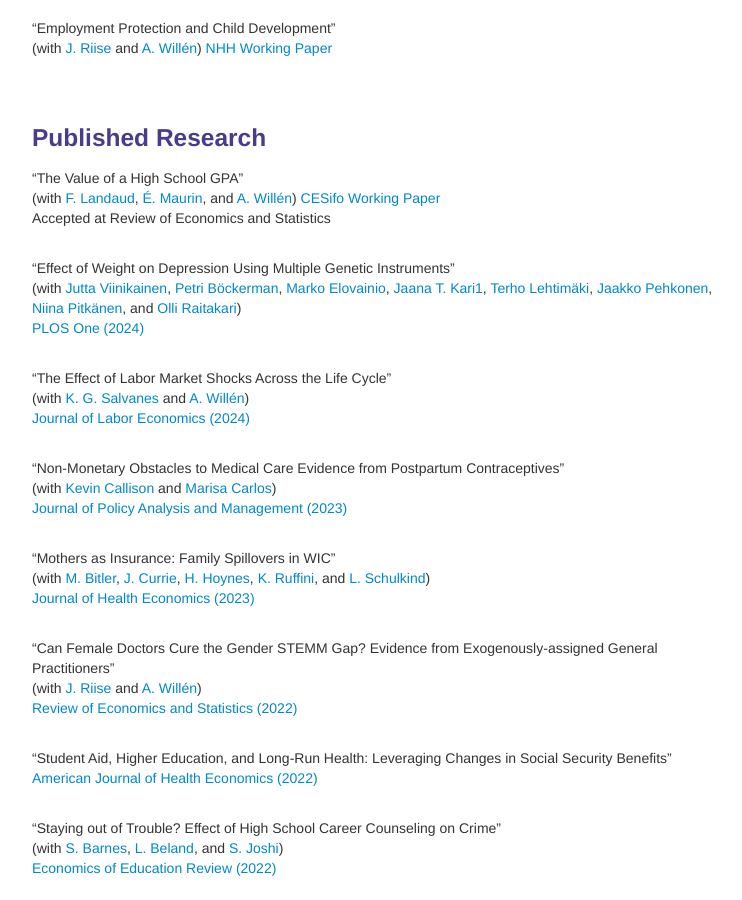
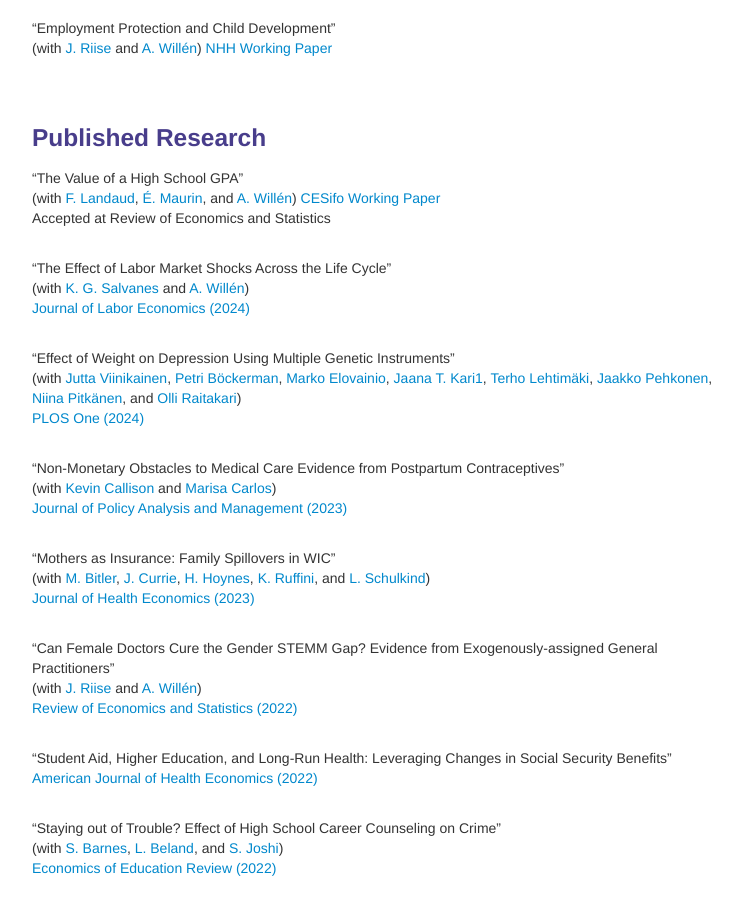
Before and after one commit to bjwillage/bjwillage.github.io, a Jekyll site: the page built from pages/research.md, in a window 1280 px wide and 900 px high, scrolled down 424 px. Shown: the whole window, without its empty margins (258-1000 px from the left). Built offline with Jekyll 4.4.1, drawn with Linux system fonts in a browser that asks for light colours.

```diff
--- a/pages/research.md
+++ b/pages/research.md
@@ -39,13 +39,13 @@ Revisions requested at Journal of Political Economy Microeconomics
 Accepted at Review of Economics and Statistics
 <br><br>
 
+"The Effect of Labor Market Shocks Across the Life Cycle"<br>
+(with [K. G. Salvanes](https://sites.google.com/view/kjellsalvanes/home) and [A. Willén](https://www.alexanderwillen.com/))<br>
+[Journal of Labor Economics (2024)](https://www.journals.uchicago.edu/doi/10.1086/722086)<br><br>
+
 "Effect of Weight on Depression Using Multiple Genetic Instruments"<br>
 (with [Jutta Viinikainen](https://www.jyu.fi/fi/henkilot/jutta-viinikainen), [Petri Böckerman](https://www.petribockerman.fi/), [Marko Elovainio](https://researchportal.helsinki.fi/en/persons/marko-elovainio), [Jaana T. Kari1](https://www.jyu.fi/fi/henkilot/jaana-kari), [Terho Lehtimäki](https://www.tuni.fi/en/terho-lehtimaki), [Jaakko Pehkonen](https://www.jyu.fi/fi/henkilot/jaakko-pehkonen), [Niina Pitkänen](https://www.utu.fi/en/people/niina-pitkanen?sort_by=field_publication_date_value&page=5), and [Olli Raitakari](https://www.utu.fi/en/people/olli-raitakari))<br>
 [PLOS One (2024)](https://journals.plos.org/plosone/article?id=10.1371/journal.pone.0297594)<br><br>
-
-"The Effect of Labor Market Shocks Across the Life Cycle"<br>
-(with [K. G. Salvanes](https://sites.google.com/view/kjellsalvanes/home) and [A. Willén](https://www.alexanderwillen.com/))<br>
-[Journal of Labor Economics (2024)](https://www.journals.uchicago.edu/doi/10.1086/722086)<br><br>
 
 "Non-Monetary Obstacles to Medical Care Evidence from Postpartum Contraceptives"<br>
 (with [Kevin Callison](https://sph.tulane.edu/hpm/kevin-callison) and [Marisa Carlos](https://www.analysisgroup.com/experts-and-consultants/managers/marisa-carlos/))<br>
```
